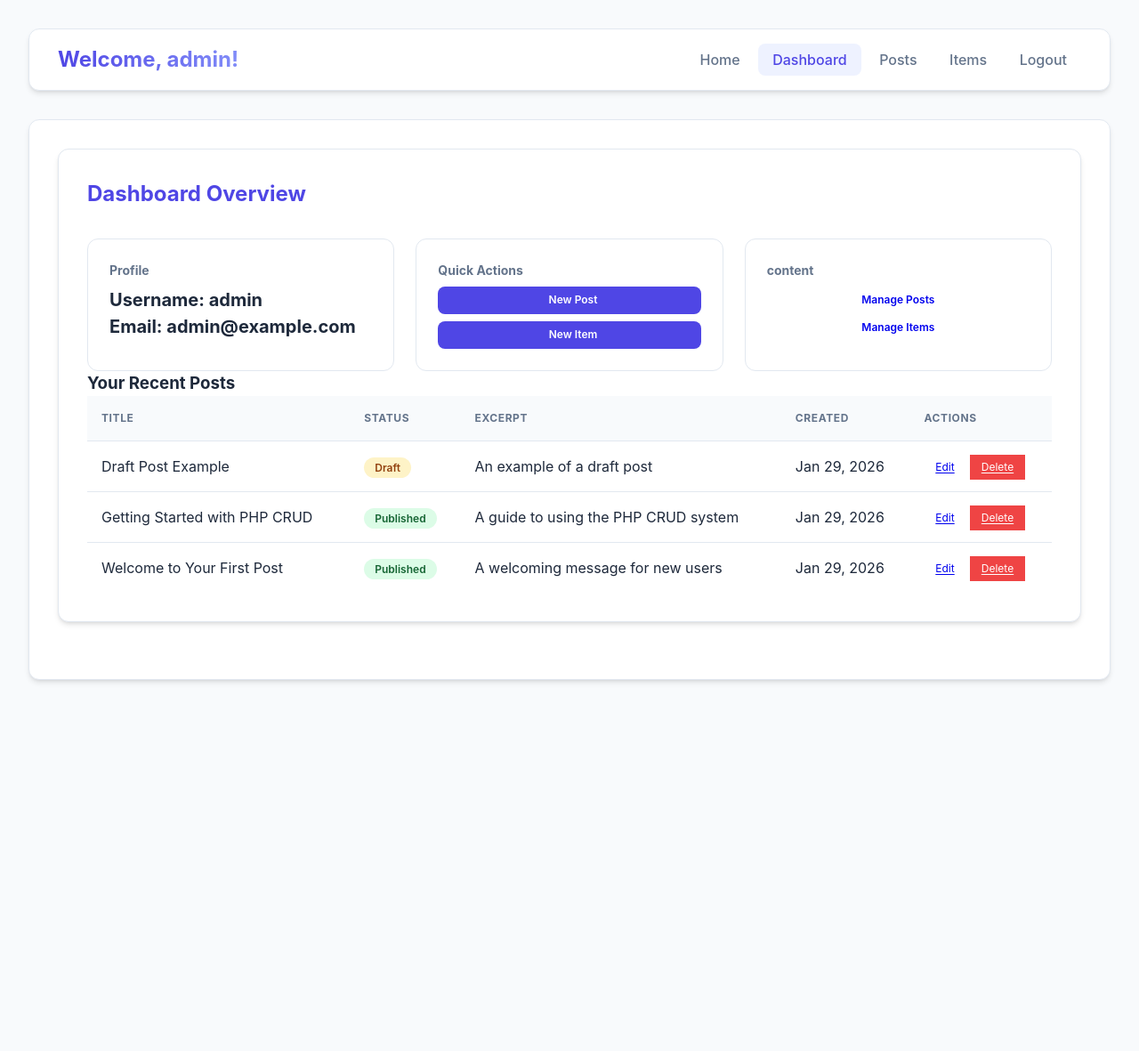
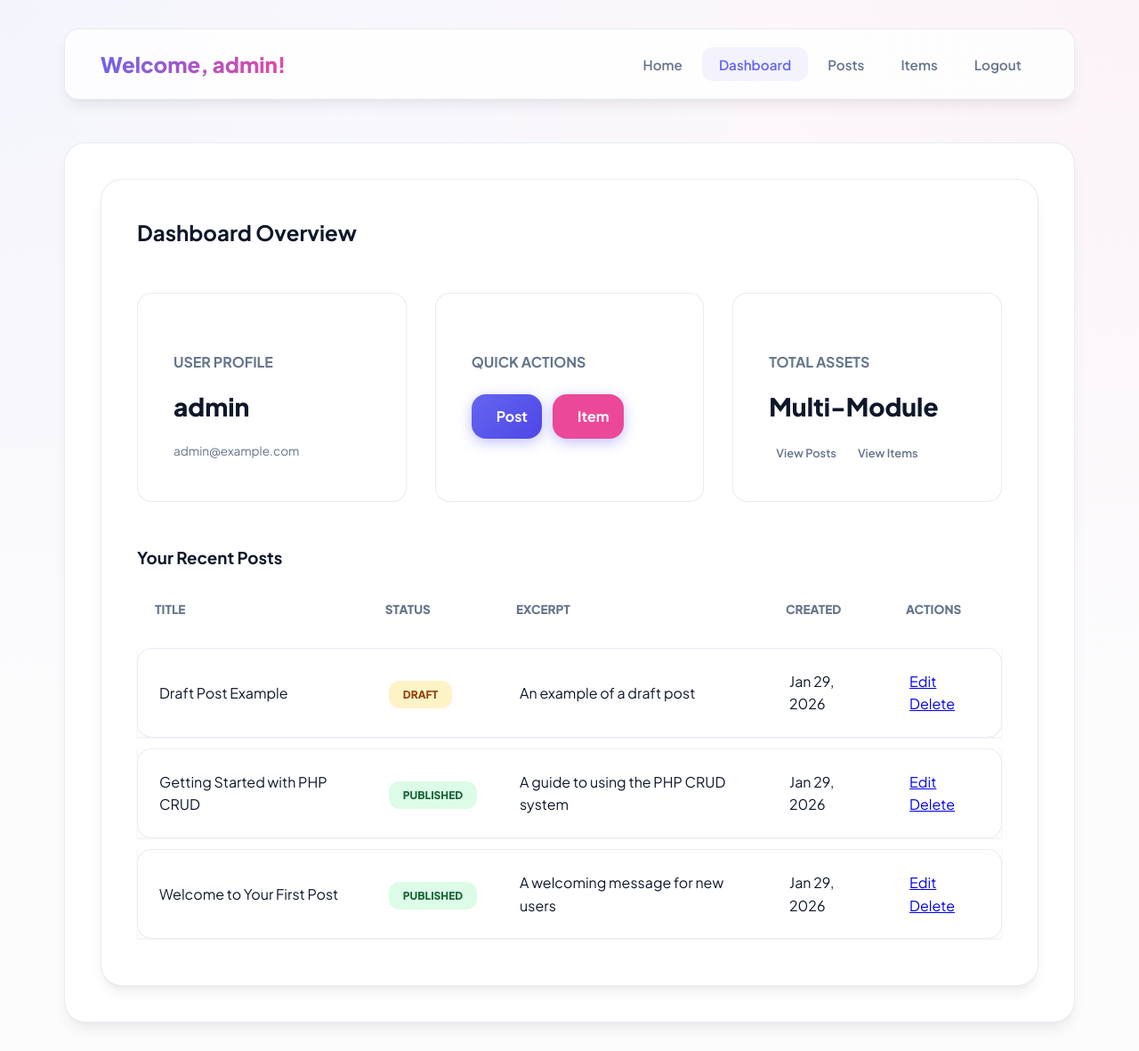
Before and after one commit to aliahmad1967/phpCRUD, a PHP site: page /phpCRUD/welcome.php in a window 1280 px wide. Shown: the whole page at 89% size. Before the commit the page ends 767 px from the top, so only its background shows below. Run offline with PHP 8.4, Linux system fonts and the light colour scheme; a user stored in the database is signed in; data comes from the database, SQL or seed files in the repository.

Commit message:
Ultra-modern UI upgrade: Glassmorphism, vibrant gradients, and premium card designs

```diff
--- a/style.css
+++ b/style.css
@@ -1,19 +1,32 @@
+@import url('https://fonts.googleapis.com/css2?family=Plus+Jakarta+Sans:wght@400;500;600;700;800&display=swap');
+
 :root {
-    --primary-color: #4f46e5;
-    --primary-hover: #4338ca;
-    --secondary-color: #64748b;
-    --success-color: #10b981;
-    --danger-color: #ef4444;
-    --warning-color: #f59e0b;
-    --bg-color: #f8fafc;
+    --primary: #6366f1;
+    --primary-light: #818cf8;
+    --primary-dark: #4f46e5;
+    --secondary: #ec4899;
+    --accent: #f59e0b;
+    --success: #10b981;
+    --danger: #ef4444;
+    --info: #3b82f6;
+
+    --bg-main: #fcfcfd;
+    --bg-glass: rgba(255, 255, 255, 0.8);
     --card-bg: #ffffff;
-    --text-main: #1e293b;
+
+    --text-main: #0f172a;
     --text-muted: #64748b;
-    --border-color: #e2e8f0;
-    --radius: 12px;
-    --shadow: 0 4px 6px -1px rgb(0 0 0 / 0.1), 0 2px 4px -2px rgb(0 0 0 / 0.1);
-    --shadow-lg: 0 10px 15px -3px rgb(0 0 0 / 0.1), 0 4px 6px -4px rgb(0 0 0 / 0.1);
-    --transition: all 0.3s cubic-bezier(0.4, 0, 0.2, 1);
+
+    --border: rgba(226, 232, 240, 0.8);
+    --radius-sm: 8px;
+    --radius-md: 16px;
+    --radius-lg: 24px;
+
+    --shadow-sm: 0 1px 2px 0 rgb(0 0 0 / 0.05);
+    --shadow-md: 0 10px 15px -3px rgb(0 0 0 / 0.07), 0 4px 6px -4px rgb(0 0 0 / 0.05);
+    --shadow-lg: 0 20px 25px -5px rgb(0 0 0 / 0.1), 0 8px 10px -6px rgb(0 0 0 / 0.1);
+
+    --transition: all 0.4s cubic-bezier(0.4, 0, 0.2, 1);
 }
 
 * {
@@ -23,283 +36,339 @@
 }
 
 body {
-    font-family: 'Inter', system-ui, -apple-system, sans-serif;
-    line-height: 1.5;
+    font-family: 'Plus Jakarta Sans', sans-serif;
+    background-color: var(--bg-main);
     color: var(--text-main);
-    background-color: var(--bg-color);
-    -webkit-font-smoothing: antialiased;
+    line-height: 1.6;
+    overflow-x: hidden;
+    background-image:
+        radial-gradient(at 0% 0%, rgba(99, 102, 241, 0.05) 0px, transparent 50%),
+        radial-gradient(at 100% 0%, rgba(236, 72, 153, 0.05) 0px, transparent 50%);
 }
 
 .container {
-    max-width: 1280px;
+    max-width: 1200px;
     margin: 0 auto;
     padding: 2rem;
 }
 
 /* Animations */
-@keyframes fadeIn {
-    from { opacity: 0; transform: translateY(10px); }
+@keyframes slideUp {
+    from { opacity: 0; transform: translateY(30px); }
     to { opacity: 1; transform: translateY(0); }
 }
 
-.animate-fade {
-    animation: fadeIn 0.5s ease-out forwards;
+@keyframes float {
+    0% { transform: translateY(0px); }
+    50% { transform: translateY(-10px); }
+    100% { transform: translateY(0px); }
 }
 
-/* Header & Navigation */
+.animate-fade {
+    animation: slideUp 0.8s cubic-bezier(0.2, 0.8, 0.2, 1) forwards;
+}
+
+/* Glassmorphism Navigation */
 .header {
-    background: var(--card-bg);
-    padding: 1rem 2rem;
-    margin-bottom: 2rem;
-    border-radius: var(--radius);
-    box-shadow: var(--shadow);
+    background: var(--bg-glass);
+    backdrop-filter: blur(12px);
+    border: 1px solid var(--border);
+    padding: 1.25rem 2.5rem;
+    border-radius: var(--radius-md);
     display: flex;
     justify-content: space-between;
     align-items: center;
-    border: 1px solid var(--border-color);
+    position: sticky;
+    top: 1rem;
+    z-index: 1000;
+    box-shadow: var(--shadow-md);
+    margin-bottom: 3rem;
 }
 
 .header h1 {
     font-size: 1.5rem;
-    font-weight: 700;
-    background: linear-gradient(to right, var(--primary-color), #818cf8);
+    font-weight: 800;
+    background: linear-gradient(135deg, var(--primary), var(--secondary));
     -webkit-background-clip: text;
     -webkit-text-fill-color: transparent;
+    display: flex;
+    align-items: center;
+    gap: 0.5rem;
 }
 
 .nav-link {
     color: var(--text-muted);
     text-decoration: none;
-    padding: 0.5rem 1rem;
-    border-radius: 8px;
-    font-weight: 500;
+    font-weight: 600;
+    font-size: 0.95rem;
+    padding: 0.6rem 1.2rem;
+    border-radius: 12px;
     transition: var(--transition);
 }
 
-.nav-link:hover {
-    color: var(--primary-color);
-    background: #f1f5f9;
+.nav-link:hover, .nav-link.active {
+    color: var(--primary);
+    background: rgba(99, 102, 241, 0.08);
 }
 
-.nav-link.active {
-    color: var(--primary-color);
-    background: #eef2ff;
+/* Modern Hero Section */
+.hero {
+    padding: 8rem 2rem;
+    text-align: center;
+    background: linear-gradient(135deg, #0f172a 0%, #1e293b 100%);
+    color: white;
+    border-radius: 0 0 60px 60px;
+    margin-top: -6rem;
+    margin-bottom: 5rem;
+    position: relative;
+    overflow: hidden;
 }
 
-/* Hero Section */
-.hero {
-    background: radial-gradient(circle at top right, #4f46e5, #3730a3);
-    color: white;
-    padding: 6rem 2rem;
-    text-align: center;
-    border-radius: 0 0 40px 40px;
-    margin-bottom: 4rem;
+.hero::before {
+    content: '';
+    position: absolute;
+    width: 200%;
+    height: 200%;
+    background: radial-gradient(circle, rgba(99, 102, 241, 0.15) 0%, transparent 70%);
+    top: -50%;
+    left: -50%;
 }
 
 .hero h1 {
-    font-size: 4rem;
+    font-size: 4.5rem;
     font-weight: 800;
-    letter-spacing: -0.025em;
+    line-height: 1.1;
     margin-bottom: 1.5rem;
+    position: relative;
 }
 
 .hero p {
-    font-size: 1.25rem;
-    color: #e0e7ff;
-    max-width: 42rem;
-    margin: 0 auto 3rem;
+    font-size: 1.4rem;
+    color: #94a3b8;
+    max-width: 800px;
+    margin: 0 auto 3.5rem;
+    position: relative;
 }
 
-/* Cards */
-.card, .form-container, .content, .welcome-card {
+/* Modern Cards */
+.card, .welcome-card, .form-container, .content {
     background: var(--card-bg);
-    padding: 2rem;
-    border-radius: var(--radius);
-    box-shadow: var(--shadow);
-    border: 1px solid var(--border-color);
-    margin-bottom: 2rem;
+    border: 1px solid var(--border);
+    border-radius: var(--radius-lg);
+    padding: 2.5rem;
+    box-shadow: var(--shadow-md);
+    transition: var(--transition);
+    position: relative;
+    overflow: hidden;
+}
+
+.card:hover {
+    transform: translateY(-8px);
+    box-shadow: var(--shadow-lg);
+}
+
+/* Modern Stats */
+.stats {
+    display: grid;
+    grid-template-columns: repeat(auto-fit, minmax(280px, 1fr));
+    gap: 2rem;
+    margin: 3rem 0;
+}
+
+.stat-card {
+    background: white;
+    padding: 2.5rem;
+    border-radius: var(--radius-md);
+    border: 1px solid var(--border);
+    display: flex;
+    flex-direction: column;
+    gap: 1rem;
     transition: var(--transition);
 }
 
-.card:hover {
-    box-shadow: var(--shadow-lg);
+.stat-card i {
+    font-size: 2.5rem;
+    margin-bottom: 0.5rem;
 }
 
-/* Forms */
+.stat-card:nth-child(1) i { color: var(--primary); }
+.stat-card:nth-child(2) i { color: var(--secondary); }
+.stat-card:nth-child(3) i { color: var(--accent); }
+
+.stat-card h3 {
+    font-size: 1rem;
+    color: var(--text-muted);
+    font-weight: 700;
+}
+
+.stat-card p {
+    font-size: 1.75rem;
+    font-weight: 800;
+}
+
+/* Form Styles */
 .form-group {
-    margin-bottom: 1.5rem;
+    margin-bottom: 2rem;
 }
 
 .form-group label {
     display: block;
-    margin-bottom: 0.5rem;
-    font-size: 0.875rem;
-    font-weight: 600;
+    font-weight: 700;
+    font-size: 0.9rem;
+    margin-bottom: 0.75rem;
     color: var(--text-main);
 }
 
 .form-group input, .form-group textarea, select.form-control {
     width: 100%;
-    padding: 0.75rem 1rem;
-    border: 1px solid var(--border-color);
-    border-radius: 8px;
+    padding: 1rem 1.25rem;
+    border: 2px solid var(--border);
+    border-radius: 14px;
     font-size: 1rem;
+    font-weight: 500;
+    background: #fcfcfd;
     transition: var(--transition);
-    background: #f8fafc;
 }
 
-.form-group input:focus, .form-group textarea:focus {
+.form-group input:focus {
+    border-color: var(--primary);
+    background: white;
+    box-shadow: 0 0 0 4px rgba(99, 102, 241, 0.1);
     outline: none;
-    border-color: var(--primary-color);
-    background: white;
-    box-shadow: 0 0 0 4px rgba(79, 70, 229, 0.1);
 }
 
 /* Buttons */
 .btn {
+    padding: 1rem 2.25rem;
+    border-radius: 16px;
+    font-weight: 700;
+    font-size: 1rem;
+    cursor: pointer;
+    transition: var(--transition);
     display: inline-flex;
     align-items: center;
     justify-content: center;
-    padding: 0.75rem 1.5rem;
-    border-radius: 8px;
-    font-weight: 600;
-    font-size: 0.875rem;
-    transition: var(--transition);
-    cursor: pointer;
+    gap: 0.75rem;
+    border: none;
     text-decoration: none;
-    border: none;
-    gap: 0.5rem;
 }
 
 .btn-primary {
-    background: var(--primary-color);
+    background: linear-gradient(135deg, var(--primary), var(--primary-dark));
     color: white;
+    box-shadow: 0 4px 15px rgba(99, 102, 241, 0.4);
 }
 
 .btn-primary:hover {
-    background: var(--primary-hover);
-    transform: translateY(-1px);
+    transform: translateY(-2px);
+    box-shadow: 0 8px 25px rgba(99, 102, 241, 0.5);
+}
+
+.btn-lg {
+    padding: 1.25rem 3rem;
+    font-size: 1.1rem;
 }
 
 .btn-light {
     background: white;
-    color: var(--primary-color);
+    color: var(--primary);
+    box-shadow: var(--shadow-sm);
 }
 
 .btn-outline {
+    background: transparent;
     border: 2px solid white;
-    color: white;
-    background: transparent;
-}
-
-.btn-outline:hover {
-    background: rgba(255, 255, 255, 0.1);
-}
-
-.btn-danger {
-    background: var(--danger-color);
     color: white;
 }
 
-.btn-small {
-    padding: 0.4rem 0.8rem;
-    font-size: 0.75rem;
-}
-
-/* Tables */
+/* Modern Tables */
 .data-table {
     width: 100%;
     border-collapse: separate;
-    border-spacing: 0;
+    border-spacing: 0 0.75rem;
 }
 
 .data-table th {
-    background: #f8fafc;
-    padding: 1rem;
-    font-size: 0.75rem;
-    font-weight: 700;
+    padding: 1.25rem;
+    text-align: left;
+    font-weight: 800;
+    color: var(--text-muted);
+    font-size: 0.85rem;
     text-transform: uppercase;
-    letter-spacing: 0.05em;
-    color: var(--text-muted);
-    border-bottom: 1px solid var(--border-color);
-    text-align: left;
+}
+
+.data-table tr:not(thead tr) {
+    background: white;
+    box-shadow: var(--shadow-sm);
+    transition: var(--transition);
+}
+
+.data-table tr:not(thead tr):hover {
+    transform: scale(1.01);
+    box-shadow: var(--shadow-md);
 }
 
 .data-table td {
-    padding: 1rem;
-    vertical-align: middle;
-    border-bottom: 1px solid var(--border-color);
+    padding: 1.5rem;
+    border: 1px solid var(--border);
 }
 
-.data-table tr:last-child td {
-    border-bottom: none;
-}
+.data-table td:first-child { border-radius: 16px 0 0 16px; border-right: none; }
+.data-table td:last-child { border-radius: 0 16px 16px 0; border-left: none; }
+.data-table td:not(:first-child):not(:last-child) { border-left: none; border-right: none; }
 
-.data-table tr:hover {
-    background: #f1f5f9;
-}
-
-/* Dashboard Stats */
-.stats {
-    display: grid;
-    grid-template-columns: repeat(auto-fit, minmax(300px, 1fr));
-    gap: 1.5rem;
-}
-
-.stat-card {
-    background: var(--card-bg);
-    padding: 1.5rem;
-    border-radius: var(--radius);
-    border: 1px solid var(--border-color);
-    display: flex;
-    flex-direction: column;
-}
-
-.stat-card h3 {
-    font-size: 0.875rem;
-    color: var(--text-muted);
-    margin-bottom: 0.5rem;
-}
-
-.stat-card p {
-    font-size: 1.25rem;
-    font-weight: 700;
-}
-
-/* Badges */
+/* Status Badges */
 .status-badge {
-    padding: 0.25rem 0.75rem;
-    border-radius: 9999px;
+    padding: 0.5rem 1rem;
+    border-radius: 12px;
+    font-weight: 800;
     font-size: 0.75rem;
-    font-weight: 600;
+    text-transform: uppercase;
 }
 
 .status-published { background: #dcfce7; color: #166534; }
 .status-draft { background: #fef3c7; color: #92400e; }
-.status-archived { background: #fee2e2; color: #991b1b; }
 
-/* Alerts */
-.alert {
-    padding: 1rem;
-    border-radius: 8px;
-    margin-bottom: 1.5rem;
-    font-weight: 500;
+/* Feature Cards Grid */
+.features-grid {
+    display: grid;
+    grid-template-columns: repeat(auto-fit, minmax(320px, 1fr));
+    gap: 3rem;
+    margin-top: -3rem;
 }
 
-.alert.success { background: #dcfce7; color: #166534; border: 1px solid #bbf7d0; }
-.alert.error { background: #fee2e2; color: #991b1b; border: 1px solid #fecaca; }
-
-/* Footer */
-.footer {
-    padding: 4rem 2rem;
+.feature-card {
+    background: white;
+    padding: 3.5rem 2.5rem;
+    border-radius: 32px;
     text-align: center;
-    color: var(--text-muted);
-    font-size: 0.875rem;
+    border: 1px solid var(--border);
+    box-shadow: var(--shadow-md);
 }
 
-/* Responsive */
+.feature-icon {
+    width: 80px;
+    height: 80px;
+    background: rgba(99, 102, 241, 0.1);
+    color: var(--primary);
+    border-radius: 24px;
+    display: flex;
+    align-items: center;
+    justify-content: center;
+    font-size: 2.5rem;
+    margin: 0 auto 2rem;
+    transition: var(--transition);
+}
+
+.feature-card:hover .feature-icon {
+    background: var(--primary);
+    color: white;
+    transform: rotate(10deg);
+}
+
+/* Responsive fixes */
 @media (max-width: 768px) {
     .hero h1 { font-size: 2.5rem; }
-    .header { flex-direction: column; gap: 1rem; }
     .container { padding: 1rem; }
+    .header { margin: 1rem; }
 }
--- a/welcome.php
+++ b/welcome.php
@@ -37,27 +37,33 @@ $user = getCurrentUser();
 
                 <div class="stats">
                     <div class="stat-card">
-                        <h3><i class="fas fa-user-circle"></i> Profile</h3>
-                        <p><strong>Username:</strong> <?php echo htmlspecialchars($user['username']); ?></p>
-                        <p><strong>Email:</strong> <?php echo htmlspecialchars($user['email']); ?></p>
+                        <i class="fas fa-id-card"></i>
+                        <h3>USER PROFILE</h3>
+                        <p><?php echo htmlspecialchars($user['username']); ?></p>
+                        <span style="color: var(--text-muted); font-size: 0.85rem;"><?php echo htmlspecialchars($user['email']); ?></span>
                     </div>
 
                     <div class="stat-card">
-                        <h3><i class="fas fa-bolt"></i> Quick Actions</h3>
-                        <div style="display: flex; gap: 0.5rem; flex-direction: column;">
-                            <a href="posts.php?action=create" class="btn btn-primary btn-small">
-                                <i class="fas fa-plus"></i> New Post
+                        <i class="fas fa-magic"></i>
+                        <h3>QUICK ACTIONS</h3>
+                        <div style="display: flex; gap: 0.75rem; margin-top: 0.5rem;">
+                            <a href="posts.php?action=create" class="btn btn-primary btn-small" style="padding: 0.75rem 1rem;">
+                                <i class="fas fa-plus"></i> Post
                             </a>
-                            <a href="items.php?action=create" class="btn btn-primary btn-small">
-                                <i class="fas fa-plus"></i> New Item
+                            <a href="items.php?action=create" class="btn btn-primary btn-small" style="padding: 0.75rem 1rem; background: var(--secondary);">
+                                <i class="fas fa-plus"></i> Item
                             </a>
                         </div>
                     </div>
 
                     <div class="stat-card">
-                        <h3><i class="fas fa-database"></i> content</h3>
-                        <a href="posts.php" class="btn btn-small">Manage Posts</a>
-                        <a href="items.php" class="btn btn-small">Manage Items</a>
+                        <i class="fas fa-layer-group"></i>
+                        <h3>TOTAL ASSETS</h3>
+                        <p>Multi-Module</p>
+                        <div style="display: flex; gap: 0.5rem;">
+                            <a href="posts.php" class="nav-link" style="padding: 0.2rem 0.5rem; font-size: 0.8rem;">View Posts</a>
+                            <a href="items.php" class="nav-link" style="padding: 0.2rem 0.5rem; font-size: 0.8rem;">View Items</a>
+                        </div>
                     </div>
                 </div>
 
```
Also changed, not shown: index.php (+7 -8 lines).
